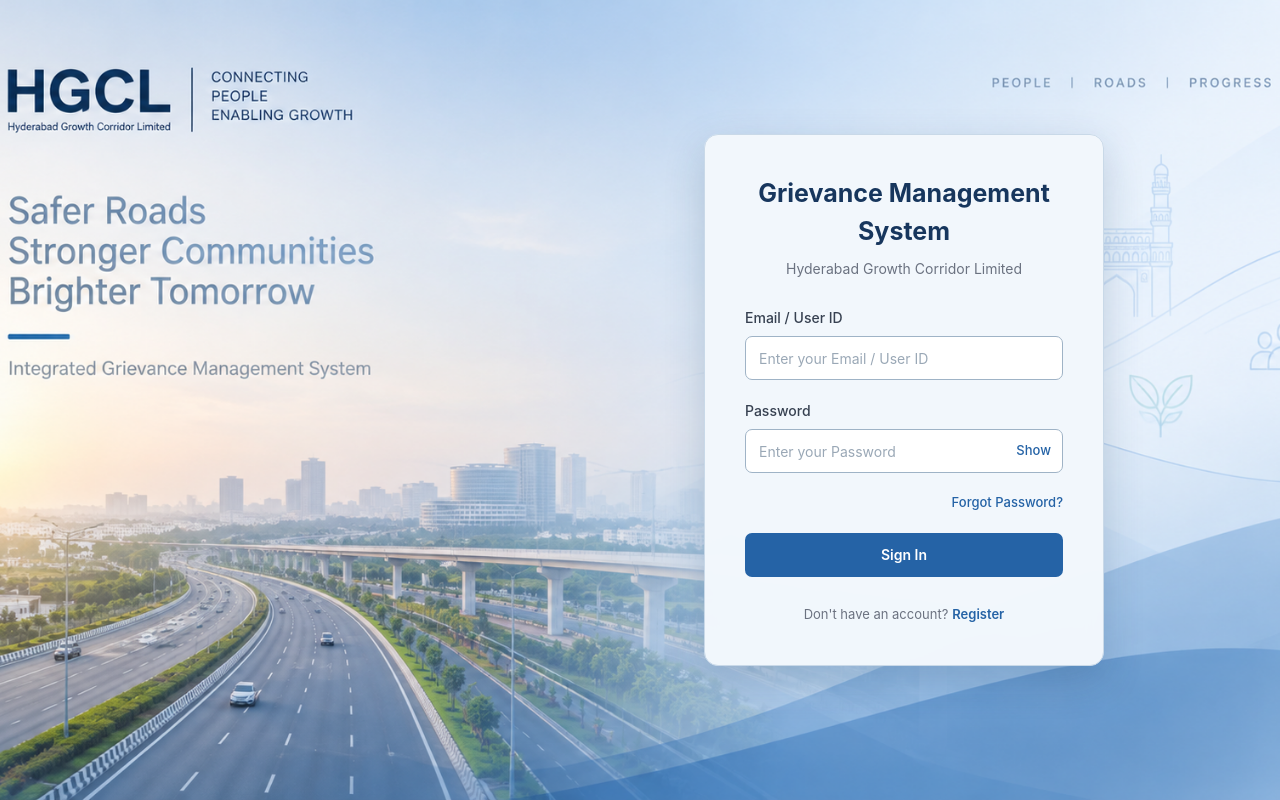
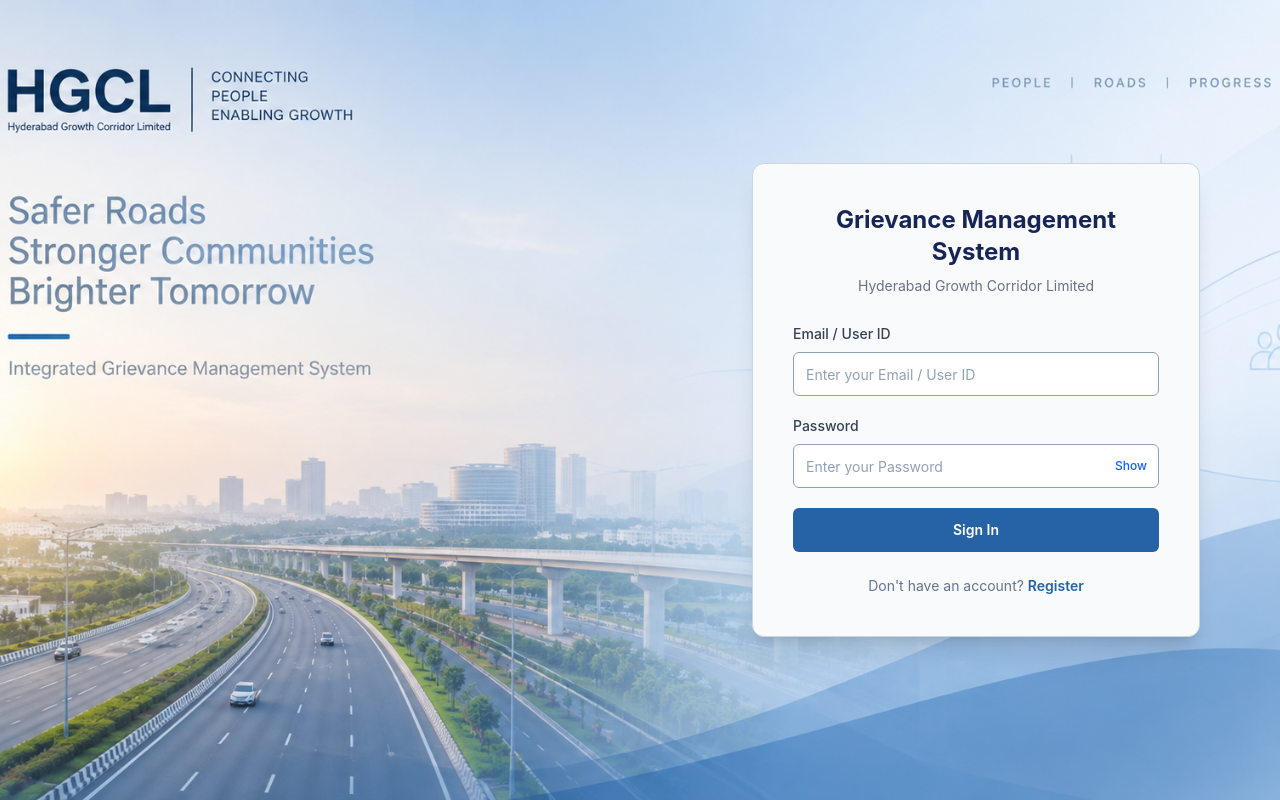
Before and after one commit to ArunTeja-kotha/Hgcl-Gmc, a React (Vite) app: page / in a window 1280 px wide. Built offline with nearby package versions, Linux system fonts and the light colour scheme; the HTML template or start-up script is replaced by a standard one.

Commit message:
started with backend integration

```diff
--- a/src/pages/dashboard/dashboard.jsx
+++ b/src/pages/dashboard/dashboard.jsx
@@ -1,7 +1,7 @@
 const Dashboard = () => {
   return (
     <div className="w-full min-h-[calc(100vh-4.5rem)] p-6">
-      <h1 className="text-2xl font-semibold text-[#1F2937]">
+      <h1 className="text-3xl font-semibold text-[#1F2937]">
         Dashboard
       </h1>
 
--- a/src/pages/login/login.jsx
+++ b/src/pages/login/login.jsx
@@ -1,8 +1,10 @@
-import React from "react";
-
+import {Link} from "react-router-dom";
+import React, { useState } from "react";
 import loginBackground from "../../assets/gmclogin.png";
 
 const Login = () => {
+  const [showPassword, setShowPassword] = useState(false);
+
   return (
     <div
       className="
@@ -10,10 +12,11 @@ const Login = () => {
         w-full
         flex
         items-center
+        justify-end
         bg-cover
         bg-center
         bg-no-repeat
-    pl-[55%]
+        px-10
       "
       style={{
         backgroundImage: `url(${loginBackground})`,
@@ -21,39 +24,31 @@ const Login = () => {
     >
       <div
         className="
-          w-full max-w-[400px]
-          p-[40px]
-          rounded-[14px]
-          border border-[#c9d9e8]
-         bg-[rgba(242,247,252,0.99)]
-          shadow-[0_14px_40px_rgba(18,58,99,0.20)]
-          backdrop-blur-[8px]
+          w-full
+          max-w-md
+          mr-10
+          p-10
+          rounded-xl
+          border
+          border-slate-300
+          bg-slate-50
+          shadow-xl
         "
       >
-        {/* Header */}
         <div className="text-center mb-7">
-          <h1 className="text-[25px] font-bold text-[#17365d]">
+          <h1 className="text-2xl font-bold text-blue-950">
             Grievance Management System
           </h1>
 
-          <p className="mt-2 text-[14px] text-[#6b7280]">
+          <p className="mt-2 text-sm text-gray-500">
             Hyderabad Growth Corridor Limited
           </p>
         </div>
-
-        {/* Login Form */}
         <form className="space-y-5">
-
-          {/* Email / User ID */}
           <div>
             <label
               htmlFor="email"
-              className="
-                block mb-2
-                text-[14px]
-                font-medium
-                text-[#374151]
-              "
+              className="block mb-2 text-sm font-medium text-gray-700"
             >
               Email / User ID
             </label>
@@ -64,151 +59,109 @@ const Login = () => {
               name="email"
               placeholder="Enter your Email / User ID"
               className="
-                block w-full h-[44px] box-border
-                px-[13px]
-                rounded-[7px]
-                border border-[#9fb3c6]
+                block
+                w-full
+                h-11
+                box-border
+                px-3
+                rounded-md
+                border
+                border-slate-400
                 bg-white
-                text-[14px]
-                text-[#1f2937]
+                text-sm
+                text-gray-800
                 outline-none
-
-                placeholder:text-[#9aa8b6]
-                placeholder:opacity-100
-
-                hover:border-[#7f98ae]
-
-                focus:border-[#2563a6]
-                focus:shadow-[0_0_0_3px_rgba(37,99,166,0.10)]
+                placeholder:text-slate-400
+                hover:border-slate-500
+                focus:border-blue-600
+                focus:ring-2
+                focus:ring-blue-100
               "
             />
           </div>
-
-          {/* Password */}
           <div>
             <label
               htmlFor="password"
-              className="
-                block mb-2
-                text-[14px]
-                font-medium
-                text-[#374151]
-              "
+              className="block mb-2 text-sm font-medium text-gray-700"
             >
               Password
             </label>
 
             <div className="relative">
               <input
-                type="password"
+                type={showPassword ? "text" : "password"}
                 id="password"
                 name="password"
                 placeholder="Enter your Password"
                 className="
-                  block w-full h-[44px] box-border
-                  px-[13px] pr-[60px]
-                  rounded-[7px]
-                  border border-[#9fb3c6]
+                  block
+                  w-full
+                  h-11
+                  box-border
+                  px-3
+                  pr-16
+                  rounded-md
+                  border
+                  border-slate-400
                   bg-white
-                  text-[14px]
-                  text-[#1f2937]
+                  text-sm
+                  text-gray-800
                   outline-none
-
-                  placeholder:text-[#9aa8b6]
-                  placeholder:opacity-100
-
-                  hover:border-[#7f98ae]
-
-                  focus:border-[#2563a6]
-                  focus:shadow-[0_0_0_3px_rgba(37,99,166,0.10)]
+                  placeholder:text-slate-400
+                  hover:border-slate-500
+                  focus:border-blue-600
+                  focus:ring-2
+                  focus:ring-blue-100
                 "
               />
-
-              {/* Show Password UI */}
               <button
                 type="button"
+                onClick={() => setShowPassword(!showPassword)}
                 className="
                   absolute
-                  right-[12px]
+                  right-3
                   top-1/2
                   -translate-y-1/2
-                  text-[13px]
+                  text-xs
                   font-medium
-                  text-[#2563a6]
+                  text-blue-600
                   bg-transparent
                   border-0
                   cursor-pointer
+                  hover:text-blue-800
                 "
               >
-                Show
+                {showPassword ? "Hide" : "Show"}
               </button>
             </div>
           </div>
-
-          {/* Forgot Password */}
-          <div className="flex justify-end">
-            <button
-              type="button"
-              className="
-                text-[13px]
-                font-medium
-                text-[#2563a6]
-                hover:text-[#1d4f85]
-                hover:underline
-                bg-transparent
-                border-0
-                cursor-pointer
-              "
-            >
-              Forgot Password?
-            </button>
-          </div>
-
           {/* Sign In */}
           <button
             type="button"
             className="
               w-full
-              h-[44px]
-              rounded-[7px]
-              bg-[#2563a6]
+              h-11
+              rounded-md
+             bg-[#2563A6]
               text-white
-              text-[14px]
+              text-sm
               font-semibold
               transition
               duration-200
-              hover:bg-[#1d4f85]
-              active:scale-[0.99]
+            hover:bg-[#1D4F85]
+              active:scale-95
               cursor-pointer
             "
           >
             Sign In
           </button>
-
         </form>
-
-        {/* Register */}
         <div className="mt-6 text-center">
-          <span className="text-[13px] text-[#6b7280]">
-            Don't have an account?
-          </span>
-
-          <button
-            type="button"
-            className="
-              ml-1
-              text-[13px]
-              font-semibold
-              text-[#2563a6]
-              hover:text-[#1d4f85]
-              hover:underline
-              bg-transparent
-              border-0
-              cursor-pointer
-            "
-          >
+          <p className="text-center text-sm text-[#64748B] px-6"> Don't have an account?{" "}
+                <Link to="/register" className="font-semibold text-[#2563A6] hover:text-[#1D4F85]" >
                 Register
-          </button>
+                </Link>
+                 </p>
         </div>
       </div>
     </div>
--- a/src/pages/register/register.jsx
+++ b/src/pages/register/register.jsx
@@ -1,9 +1,9 @@
+import { Link } from "react-router-dom";
 import { Formik, Form, Field, ErrorMessage } from "formik";
 import * as Yup from "yup";
 import axios from "axios";
 import registrationBackground from "../../assets/gmcregistration.png";
 
-// Validation
 const validationSchema = Yup.object({
   firstName: Yup.string()
     .required("First name is required")
@@ -21,7 +21,7 @@ const validationSchema = Yup.object({
     .required("Email is required")
     .email("Enter a valid email address"),
 
-  phone: Yup.string()
+  phoneNumber: Yup.string()
     .required("Phone number is required")
     .matches(/^[6-9]\d{9}$/, "Enter a valid 10-digit phone number"),
 
@@ -32,67 +32,101 @@ const validationSchema = Yup.object({
     .matches(/[a-z]/, "Must contain at least one lowercase letter")
     .matches(/[0-9]/, "Must contain at least one number")
     .matches(
-      /[!@#$%^&*(),.?":{}|<>_\-\\[\]\/`~;'=+]/,
+      /[!@#$%^&*(),.?":{}|<>\_\-\\[\]\/`~;'=+]/,
       "Must contain at least one special character"
     ),
 });
 
 function Register() {
-  // Initial form values
   const initialValues = {
     firstName: "",
     lastName: "",
     email: "",
-    phone: "",
+    phoneNumber: "",
     password: "",
   };
 
-  // Form submit
-  const handleSubmit = (values) => {
-    console.log("Form submitted:", values);
+  const handleSubmit = async (values) => {
+    console.log("FORM SUBMITTED:", values);
+
+    try {
+      const response = await axios.post(
+        "http://localhost:5163/api/citizens/register",
+        values
+      );
+
+      console.log("Registration successful:", response.data);
+
+      alert("Registration successful!");
+    } catch (error) {
+      console.error("Registration failed:", error);
+
+      if (error.response) {
+        console.error("Status:", error.response.status);
+        console.error("Full Response:", error.response.data);
+
+        // ASP.NET Core validation errors
+        if (error.response.data?.errors) {
+          console.error(
+            "Validation Errors:",
+            error.response.data.errors
+          );
+
+          Object.entries(error.response.data.errors).forEach(
+            ([field, messages]) => {
+              console.error(`${field}:`, messages);
+            }
+          );
+        }
+
+        // Backend message if available
+        if (error.response.data?.message) {
+          console.error(
+            "Backend Message:",
+            error.response.data.message
+          );
+        }
+      } else {
+        console.error("Network Error:", error.message);
+      }
+    }
   };
 
   return (
-    <div className="relative min-h-screen w-full">
-
-      {/* Full Screen Background Image */}
+    <div className="relative h-screen w-full overflow-hidden">
       <div
-        className="fixed inset-0 w-full h-full bg-cover bg-center bg-no-repeat"
+        className="fixed inset-0 h-full w-full bg-cover bg-center bg-no-repeat"
         style={{
           backgroundImage: `url(${registrationBackground})`,
         }}
       ></div>
 
-      {/* Form Container */}
-      <div className="relative z-10 min-h-screen w-full flex items-center justify-end pr-24 py-6">
+      <div className="relative z-8 ml-auto mr-15 flex w-full max-w-sm items-center justify-center pt-7">
+        <div className="w-full rounded-2xl bg-white p-10 shadow-2xl">
 
-        {/* Registration Card */}
-        <div className="w-full max-w-md bg-[#FFFFFF] rounded-2xl shadow-2xl p-3">
-
-          {/* Heading */}
-          <div className="text-center mb-3">
-            <h1 className="text-md font-bold text-[#123A63]">
+          <div className="mb-2 text-center">
+            <h1 className="text-2xl font-bold text-blue-950">
               Registration
             </h1>
 
-            <p className="mt-2 text-[#64748B]">
+            <p className="mt-1 text-sm text-[#64748B]">
               Register your account to get started
             </p>
           </div>
 
-          {/* Formik */}
           <Formik
             initialValues={initialValues}
             validationSchema={validationSchema}
             onSubmit={handleSubmit}
           >
-            <Form className="space-y-3">
+            <Form className="space-y-0">
 
-              {/* First Name */}
+              {/* ================= First Name ================= */}
+
               <div>
                 <label
                   htmlFor="firstName"
-                  className="block mb-2 text-sm font-medium text-[#1F2937]"
+                  className="mb-1 block text-sm font-medium text-[#1F2937]"
                 >
                   First Name
                 </label>
@@ -102,21 +136,24 @@ function Register() {
                   id="firstName"
                   name="firstName"
                   placeholder="Enter your first name"
-                  className="w-full px-4 py-3 border border-[#D5E0EA] rounded-lg text-[#1F2937] outline-none focus:border-[#2563A6] focus:ring-2 focus:ring-[#B9D8F2]"
+                  className="w-full rounded-lg border border-[#D5E0EA] px-3 py-1.5 text-sm text-[#1F2937] outline-none focus:border-[#2563A6] focus:ring-2 focus:ring-[#B9D8F2]"
                 />
 
+                <div className="h-3">
                   <ErrorMessage
                     name="firstName"
                     component="div"
-                  className="mt-1 text-sm text-[#C94A4A]"
+                    className="text-[11px] text-[#C94A4A]"
                   />
                 </div>
+              </div>
 
-              {/* Last Name */}
+              {/* ================= Last Name ================= */}
+
               <div>
                 <label
                   htmlFor="lastName"
-                  className="block mb-2 text-sm font-medium text-[#1F2937]"
+                  className="mb-1 block text-sm font-medium text-[#1F2937]"
                 >
                   Last Name
                 </label>
@@ -126,21 +163,24 @@ function Register() {
                   id="lastName"
                   name="lastName"
                   placeholder="Enter your last name"
-                  className="w-full px-4 py-3 border border-[#D5E0EA] rounded-lg text-[#1F2937] outline-none focus:border-[#2563A6] focus:ring-2 focus:ring-[#B9D8F2]"
+                  className="w-full rounded-lg border border-[#D5E0EA] px-3 py-1.5 text-sm text-[#1F2937] outline-none focus:border-[#2563A6] focus:ring-2 focus:ring-[#B9D8F2]"
                 />
 
+                <div className="h-3">
                   <ErrorMessage
                     name="lastName"
                     component="div"
-                  className="mt-1 text-sm text-[#C94A4A]"
+                    className="text-[11px] text-[#C94A4A]"
                   />
                 </div>
+              </div>
 
-              {/* Email */}
+              {/* ================= Email ================= */}
+
               <div>
                 <label
                   htmlFor="email"
-                  className="block mb-2 text-sm font-medium text-[#1F2937]"
+                  className="mb-1 block text-sm font-medium text-[#1F2937]"
                 >
                   Email
                 </label>
@@ -150,46 +190,52 @@ function Register() {
                   id="email"
                   name="email"
                   placeholder="Enter your email"
-                  className="w-full px-4 py-3 border border-[#D5E0EA] rounded-lg text-[#1F2937] outline-none focus:border-[#2563A6] focus:ring-2 focus:ring-[#B9D8F2]"
+                  className="w-full rounded-lg border border-[#D5E0EA] px-3 py-1.5 text-sm text-[#1F2937] outline-none focus:border-[#2563A6] focus:ring-2 focus:ring-[#B9D8F2]"
                 />
 
+                <div className="h-3">
                   <ErrorMessage
                     name="email"
                     component="div"
-                  className="mt-1 text-sm text-[#C94A4A]"
+                    className="text-[11px] text-[#C94A4A]"
                   />
                 </div>
+              </div>
 
-              {/* Phone Number */}
+              {/* ================= Phone ================= */}
+
               <div>
                 <label
                   htmlFor="phone"
-                  className="block mb-2 text-sm font-medium text-[#1F2937]"
+                  className="mb-1 block text-sm font-medium text-[#1F2937]"
                 >
                   Phone Number
                 </label>
 
                 <Field
                   type="tel"
-                  id="phone"
-                  name="phone"
+                  id="phoneNumber"
+                  name="phoneNumber"
                   placeholder="Enter your 10-digit phone number"
                   maxLength="10"
-                  className="w-full px-4 py-3 border border-[#D5E0EA] rounded-lg text-[#1F2937] outline-none focus:border-[#2563A6] focus:ring-2 focus:ring-[#B9D8F2]"
+                  className="w-full rounded-lg border border-[#D5E0EA] px-3 py-1.5 text-sm text-[#1F2937] outline-none focus:border-[#2563A6] focus:ring-2 focus:ring-[#B9D8F2]"
                 />
 
+                <div className="h-3">
                   <ErrorMessage
-                  name="phone"
+                    name="phoneNumber"
                     component="div"
-                  className="mt-1 text-sm text-[#C94A4A]"
+                    className="text-[11px] text-[#C94A4A]"
                   />
                 </div>
+              </div>
 
-              {/* Password */}
+              {/* ================= Password ================= */}
+
               <div>
                 <label
                   htmlFor="password"
-                  className="block mb-2 text-sm font-medium text-[#1F2937]"
+                  className="mb-1 block text-sm font-medium text-[#1F2937]"
                 >
                   Password
                 </label>
@@ -199,27 +245,42 @@ function Register() {
                   id="password"
                   name="password"
                   placeholder="Enter your password"
-                  className="w-full px-4 py-3 border border-[#D5E0EA] rounded-lg text-[#1F2937] outline-none focus:border-[#2563A6] focus:ring-2 focus:ring-[#B9D8F2]"
+                  className="w-full rounded-lg border border-[#D5E0EA] px-3 py-1.5 text-sm text-[#1F2937] outline-none focus:border-[#2563A6] focus:ring-2 focus:ring-[#B9D8F2]"
                 />
 
+                <div className="h-3">
                   <ErrorMessage
                     name="password"
                     component="div"
-                  className="mt-1 text-sm text-[#C94A4A]"
+                    className="text-[11px] text-[#C94A4A]"
                   />
                 </div>
+              </div>
 
-              {/* Register Button */}
+              {/* ================= Register Button ================= */}
+
               <button
                 type="submit"
-                className="w-full py-3 px-4 bg-[#2563A6] text-[#FFFFFF] font-semibold rounded-lg hover:bg-[#1D4F85] transition duration-200"
+                className="w-full rounded-lg bg-[#2563A6] px-4 py-1.5 font-semibold text-white transition duration-200 hover:bg-[#1D4F85]"
               >
                 Register
               </button>
 
+              {/* ================= Login Link ================= */}
+
+              <p className="pt-1 text-center text-sm text-[#64748B]">
+                Already have an account?{" "}
+
+                <Link
+                  to="/"
+                  className="font-semibold text-[#2563A6] hover:text-[#1D4F85]"
+                >
+                  Login
+                </Link>
+              </p>
+
             </Form>
           </Formik>
-
         </div>
       </div>
     </div>
```
Lines whose indentation alone changed are shown as unchanged.
